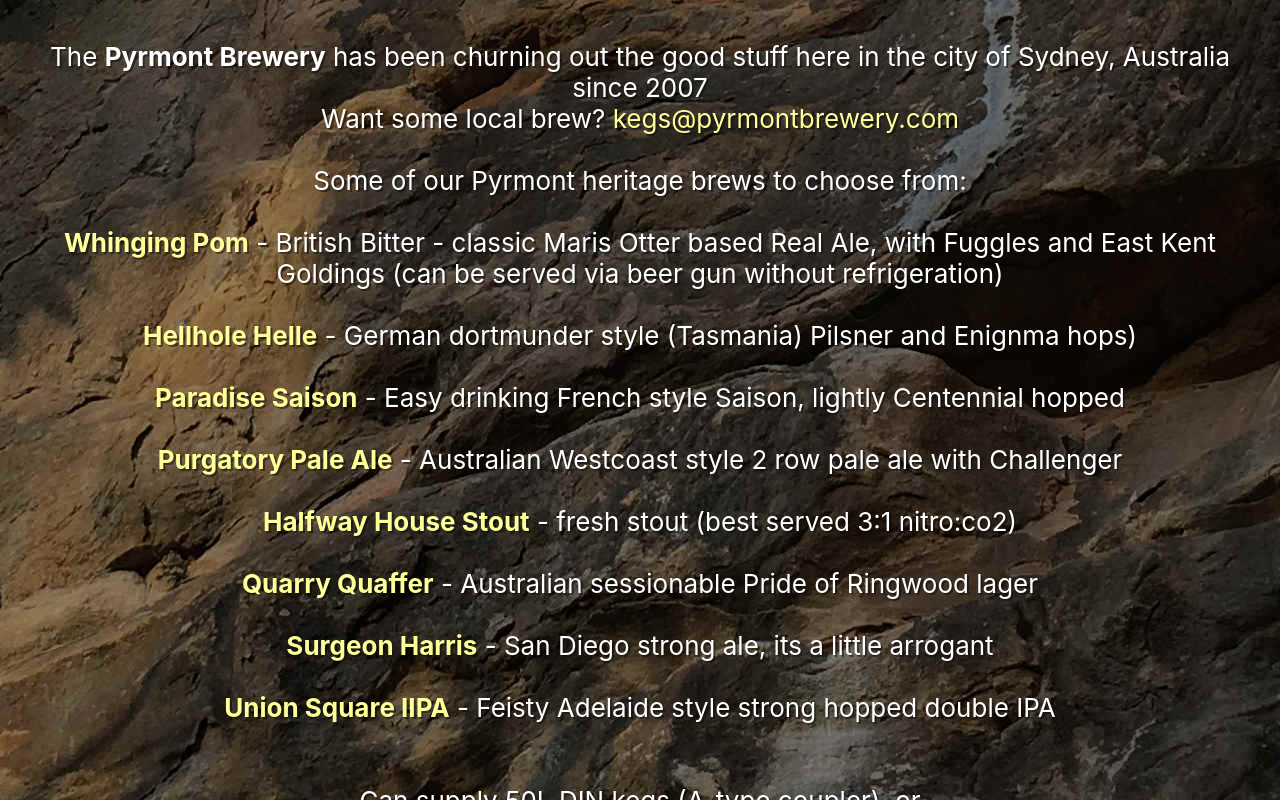
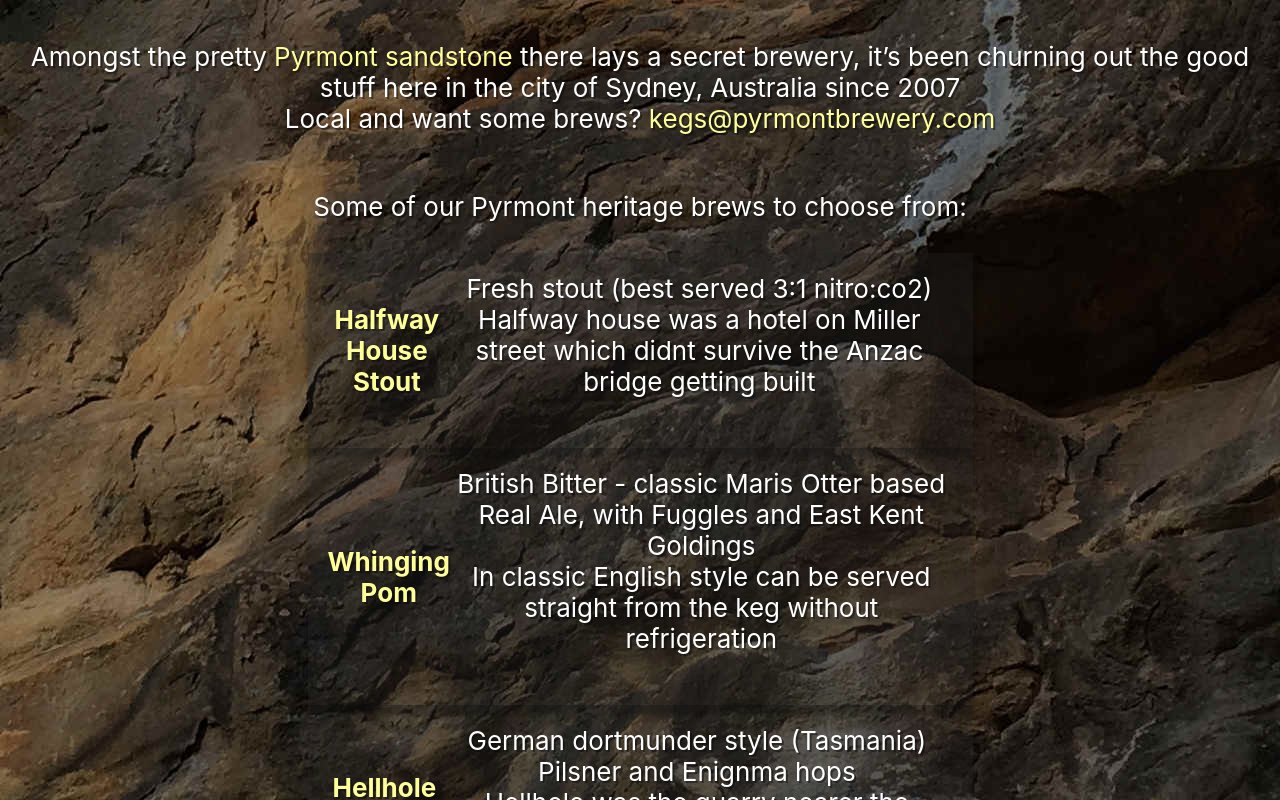
Before and after one commit to beerbrewing/beerbrewing.github.io, a React (Create React App) app: page / in a window 1280 px wide. Both pictures are taken after a click on the element "Strewth, yes ok I'm bloody old". Shown: the top 800 px of the page. Built offline with nearby package versions, Linux system fonts and the light colour scheme.

Commit message:
Pyrmont Brewery style

```diff
--- a/src/App.css
+++ b/src/App.css
@@ -11,7 +11,7 @@ html {
 
 .App-logo {
   animation: App-logo-spin infinite 2s normal;
-  height: 40vmin;
+  height: 20vmin;
   pointer-events: none;
 }
 
@@ -32,6 +32,20 @@ html {
   cursor: pointer;
   justify-content: center;
   align-items: center;
+  position:relative;
+  -webkit-box-shadow:0 1px 4px rgba(0, 0, 0, 0.3), 0 0 40px rgba(0, 0, 0, 0.1) inset;
+  -moz-box-shadow:0 1px 4px rgba(0, 0, 0, 0.3), 0 0 40px rgba(0, 0, 0, 0.1) inset;
+  box-shadow:0 10px 4px rgba(0, 0, 0, 0.3), 0 0 40px rgba(0, 0, 0, 0.1) inset;
+  padding: 20px 20px 20px 20px;
+}
+
+beer {
+  background-color: rgba(40,40,40,0.3);
+  display: flex;
+  cursor: pointer;
+  justify-content: center;
+  align-items: center;
+  width: 50%;
   position:relative;
   -webkit-box-shadow:0 1px 4px rgba(0, 0, 0, 0.3), 0 0 40px rgba(0, 0, 0, 0.1) inset;
   -moz-box-shadow:0 1px 4px rgba(0, 0, 0, 0.3), 0 0 40px rgba(0, 0, 0, 0.1) inset;
--- a/src/App.js
+++ b/src/App.js
@@ -38,52 +38,53 @@ class App extends Component {
          <header className="App-header">
            <img src={logo} className="App-logo" alt="logo"/>
            <p>
-             Sorry, it's really important that you are 18 or over to discuss the supply of alcohol with you under the
-             rules in New South Wales, Australia (and hey, most other places!)<br/><br/>
+             Sorry, but it's really important that you are 18 or over to discuss the supply of alcohol with you under the
+             liquor and gaming rules here in New South Wales, Australia (and hey, most other places this is true too!)<br/><br/>
              Please though, do come back when you are 18 we are ready for you!<br/>
-             (remember, drinking alcohol is neither big or clever)
+             (but remember, drinking alcohol is neither big or clever)
            </p>
          </header>
       :
           <header className="App-header">
-            <img src={logo} className="App-logo" alt="logo"/>
+            <img src={logo} className="App-logo" alt="logo" width={"200px"} height={"100px"}/>
             <p>
-              Before we go on - we need to check you are 18 years or older...<br/><br/>
+              Before we go on, we need you to confirm you are 18 years or older<br/><br/>
               Were you born on or before <b>{today.toString().substring(0, 16)}</b>?
             </p>
-            <div className="Button" onClick={handleTooYoung}>Yeah, but no</div>
+            <div className="Button" onClick={handleTooYoung}>Erm yeah, but no</div>
             <br/>
             <div className="Button" onClick={handleOldEnough}>Strewth, yes ok I'm bloody old</div>
           </header>
         :
           <header className="App-header">
             <p>
-              The <b>Pyrmont Brewery</b> has been churning out the good stuff here in the city of Sydney, Australia
-              since 2007
+              Amongst the pretty <a href={"https://pyrmonthistory.net.au/industry/quarries"} target={"_blank"}
+                             className={classLink}>Pyrmont sandstone</a> there lays a secret brewery, it’s been churning out the good stuff here in the city of Sydney, Australia since 2007
               <br/>
-              Want some local brew? <a href={"mailto:kegs@pyrmontbrewery.com"} target={"_blank"}
+              Local and want some brews? <a href={"mailto:kegs@pyrmontbrewery.com"} target={"_blank"}
                                                       className={classLink}>
               kegs@pyrmontbrewery.com</a><br/>
               <br/>
+            </p>
               Some of our Pyrmont heritage brews to choose from:<br/><br/>
-              <b><a href={"mailto:kegs_whingingpom@pyrmontbrewery.com"} target={"_blank"}
-                 className={classLink}>Whinging Pom</a></b> - British Bitter - classic Maris Otter based Real Ale, with Fuggles and East Kent
-              Goldings (can be served via beer gun without refrigeration)<br/><br/>
-              <b><a href={"mailto:kegs_whingingpom@pyrmontbrewery.com"} target={"_blank"}
-                    className={classLink}>Hellhole Helle</a></b> - German dortmunder style (Tasmania) Pilsner and Enignma hops)<br/><br/>
-              <b><a href={"mailto:kegs_whingingpom@pyrmontbrewery.com"} target={"_blank"}
-                    className={classLink}>Paradise Saison</a></b> - Easy drinking French style Saison, lightly Centennial hopped<br/><br/>
-              <b><a href={"mailto:kegs_whingingpom@pyrmontbrewery.com"} target={"_blank"}
-                    className={classLink}>Purgatory Pale Ale</a></b> - Australian Westcoast style 2 row pale ale with Challenger<br/><br/>
-              <b><a href={"mailto:kegs_whingingpom@pyrmontbrewery.com"} target={"_blank"}
-                    className={classLink}>Halfway House Stout</a></b> - fresh stout (best served 3:1 nitro:co2)<br/><br/>
-              <b><a href={"mailto:kegs_whingingpom@pyrmontbrewery.com"} target={"_blank"}
-                    className={classLink}>Quarry Quaffer</a></b> - Australian sessionable Pride of Ringwood lager<br/><br/>
-              <b><a href={"mailto:kegs_whingingpom@pyrmontbrewery.com"} target={"_blank"}
-                    className={classLink}>Surgeon Harris</a></b> - San Diego strong ale, its a little arrogant<br/><br/>
-              <b><a href={"mailto:kegs_whingingpom@pyrmontbrewery.com"} target={"_blank"}
-                    className={classLink}>Union Square IIPA</a></b> - Feisty Adelaide style strong hopped double IPA<br/><br/>
+              <beer><b><a href={"mailto:kegs_whingingpom@pyrmontbrewery.com"} target={"_blank"}
+                    className={classLink}>Halfway House Stout</a></b>Fresh stout (best served 3:1 nitro:co2) <br/>Halfway house was a hotel on Miller street which didnt survive the Anzac bridge getting built<br/><br/></beer>
+              <beer><b><a href={"mailto:kegs_halfway@pyrmontbrewery.com"} target={"_blank"}
+                 className={classLink}>Whinging Pom</a></b>British Bitter - classic Maris Otter based Real Ale, with Fuggles and East Kent Goldings<br/>In classic English style can be served straight from the keg without refrigeration<br/><br/></beer>
+              <beer><b><a href={"mailto:kegs_pom@pyrmontbrewery.com"} target={"_blank"}
+                    className={classLink}>Hellhole Helle</a></b>German dortmunder style (Tasmania) Pilsner and Enignma hops<br/>Hellhole was the quarry nearer the Sydney Fish Markets<br/><br/></beer>
+              <beer><b><a href={"mailto:kegs_hellhole@pyrmontbrewery.com"} target={"_blank"}
+                    className={classLink}>Paradise Saison</a></b>Easy drinking French style Saison, lightly Centennial hopped<br/>Paradise quarry nearest the brewery was the easiest and prettiest sandstone, GPO and Art Galleray and Library came from Paradise<br/><br/></beer>
+              <beer><b><a href={"mailto:kegs_paradise@pyrmontbrewery.com"} target={"_blank"}
+                    className={classLink}>Purgatory Pale Ale</a></b>Australian Westcoast style 2 row pale ale with Challenger<br/>Purgatory was the quarry near the Anzac bridge<br/><br/></beer>
+              <beer><b><a href={"mailto:kegs_purgatory@pyrmontbrewery.com"} target={"_blank"}
+                    className={classLink}>Quarry Quaffer</a></b>Australian sessionable Pride of Ringwood lager<br/>"Angels crashing over me tongue!", like VB/Carlton is sweet and bitter at the same time<br/><br/></beer>
+              <beer><b><a href={"mailto:kegs_quaffer@pyrmontbrewery.com"} target={"_blank"}
+                    className={classLink}>Surgeon Harris</a></b>San Diego strong ale<br/>Defo inspired by the famous arrogant brews you'll find in that area of California<br/><br/></beer>
+              <beer><b><a href={"mailto:kegs_harris@pyrmontbrewery.com"} target={"_blank"}
+                    className={classLink}>Union Square IIPA</a></b>Feisty Adelaide style strong hopped double IPA<br/>Aye me harties<br/><br/></beer>
               <br/>
+              <p>
               Can supply 50L DIN kegs (A-type coupler), or<br/>
               19L Cornelius (ball lock) for your kegerator, or<br/>
               long neck (75cl) bottles for smaller batches<br/>
```
Also changed, not shown: 8 other files (tests, documents, lock files or other folders).
